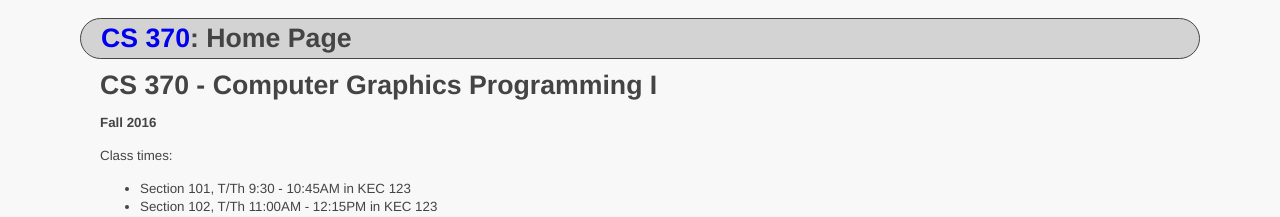
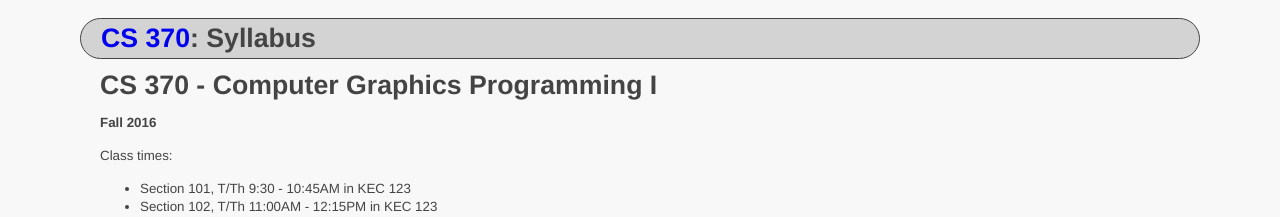
Before and after one commit to ycpcs/cs370-fall2016, a Jekyll site: the page built from syllabus.md, in a window 1280 px wide and 900 px high. Shown: the top 217 px of the window. Built offline with Jekyll 4.4.1, drawn with Linux system fonts in a browser that asks for light colours.

Commit message:
update syllabus
update syllabus

```diff
--- a/syllabus.md
+++ b/syllabus.md
@@ -1,6 +1,6 @@
 ---
 layout: default
-title: Home Page
+title: Syllabus
 ---
 
 CS 370 - Computer Graphics Programming I
```
